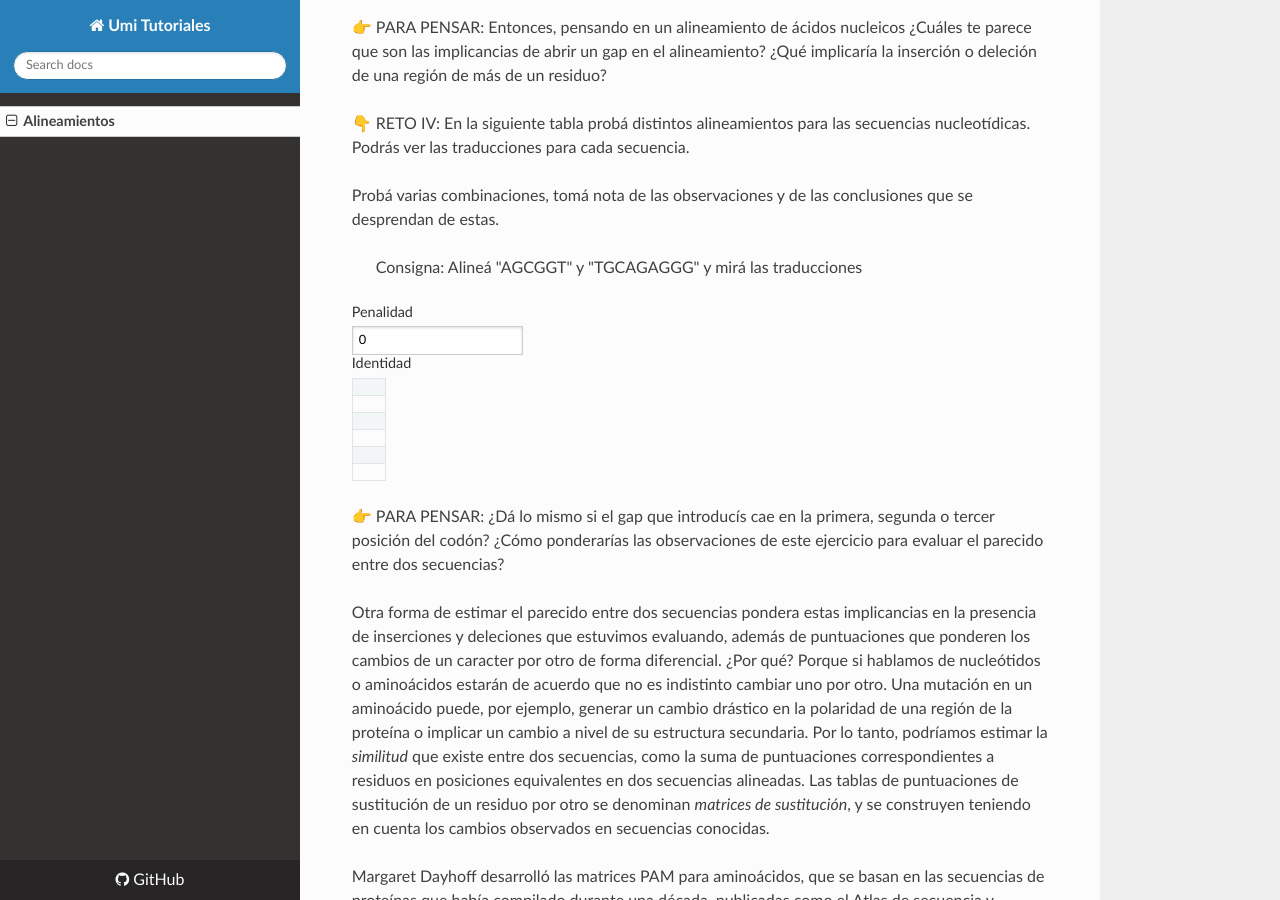
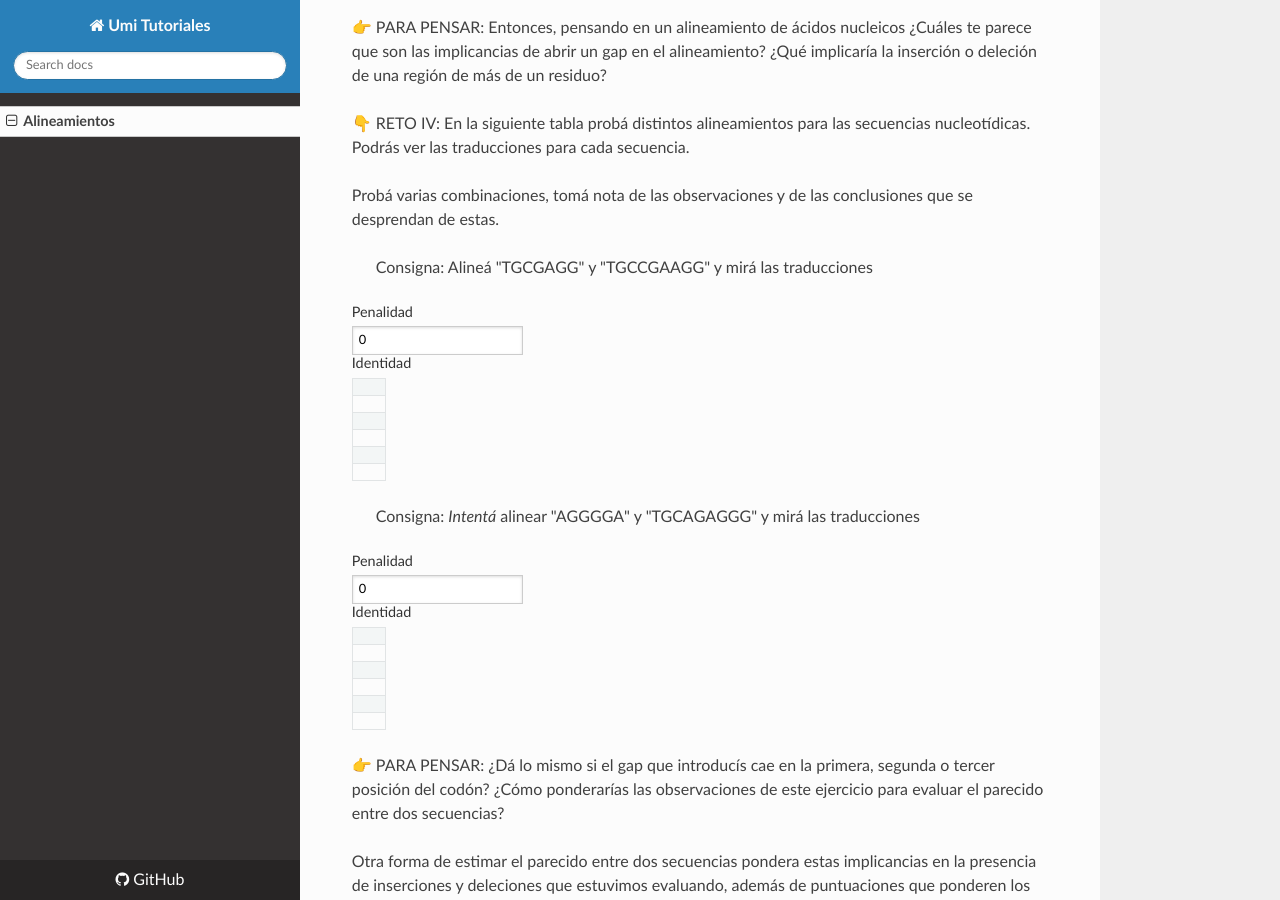
Before and after one commit to flbulgarelli/umi, an MkDocs documentation site: the page built from docs/index.md, in a window 1280 px wide and 900 px high, scrolled down 3657 px. Built offline with MkDocs 1.6.1, drawn with Linux system fonts in a browser that asks for light colours; nearby versions of some CDN libraries.

Commit message:
Adding some more intersting scenarios

```diff
--- a/docs/index.md
+++ b/docs/index.md
@@ -155,7 +155,7 @@ Ahora bien, como bien dijimos el objetivo de alinear secuencias es el de poder i
   </div>
 </div>
 
->  Consigna: Alineá "AGCGGT" y "TGCAGAGGG" y mirá las traducciones
+>  Consigna: Alineá "TGCGAGG" y "TGCCGAAGG" y mirá las traducciones
 
 <div class="umi-alignment-card" style="width: 84%">
    <div class="umi-alignment-inputs">
@@ -175,16 +175,59 @@ Ahora bien, como bien dijimos el objetivo de alinear secuencias es el de poder i
     <tr class="umi-alignment-results">
       <td class="umi-alignment-general-result"></td>
     </tr>
-    <tr class="umi-alignment-row"  data-align-expected="---AGCGGT" data-align-initial="AGCGGT----">
+    <tr class="umi-alignment-row"  data-align-expected="TGC-G-AGG" data-align-initial="TGCGAGG--">
       <td class="umi-alignment-word-result"></td>
     </tr>
-    <tr class="umi-alignment-translations" data-translation-expected="SG-">
+    <tr class="umi-alignment-translations" data-translation-expected="C-R">
       <td class="umi-alignment-translations-result"></td>
     </tr>
-    <tr class="umi-alignment-row" data-align-expected="TGCAGAGGG" data-align-initial="TGCAGAGGG">
+    <tr class="umi-alignment-row" data-align-expected="TGCCGAAGG" data-align-initial="TGCCGAAGG">
       <td class="umi-alignment-word-result"></td>
     </tr>
-    <tr class="umi-alignment-translations" data-translation-expected="CRG">
+    <tr class="umi-alignment-translations" data-translation-expected="CRR">
+      <td class="umi-alignment-translations-result"></td>
+    </tr>
+    <tr class="umi-alignment-translation-results">
+      <td class="umi-alignment-general-result"></td>
+    </tr>
+  </table>
+
+  <div class="umi-alignment-card-results">
+    <span class="umi-alignment-card-result" ></span>
+  </div>
+</div>
+
+
+>  Consigna: _Intentá_ alinear "AGGGGA" y "TGCAGAGGG" y mirá las traducciones
+
+<div class="umi-alignment-card" style="width: 84%">
+   <div class="umi-alignment-inputs">
+    <div class="umi-alignment-input">
+      <label for="umi-alignment-gap-penalty-2">Penalidad</label>
+      <input id="umi-alignment-gap-penalty-2" class="umi-alignment-gap-penalty" type="number" min="0" value="0">
+    </div>
+
+
+  <div class="umi-alignment-input">
+      <label for="umi-alignment-identity-level-2">Identidad</label>
+      <span id="umi-alignment-identity-level-2" class="umi-alignment-identity-level"></span>
+    </div>
+  </div>
+
+  <table class="umi-alignment-table" >
+    <tr class="umi-alignment-results">
+      <td class="umi-alignment-general-result"></td>
+    </tr>
+    <tr class="umi-alignment-row"  data-align-expected="---AGGGGA" data-align-initial="AGGGGA----">
+      <td class="umi-alignment-word-result"></td>
+    </tr>
+    <tr class="umi-alignment-translations" data-translation-expected="-RG">
+      <td class="umi-alignment-translations-result"></td>
+    </tr>
+    <tr class="umi-alignment-row" data-align-expected="TG-AGAGGG" data-align-initial="TGAGAGGG-">
+      <td class="umi-alignment-word-result"></td>
+    </tr>
+    <tr class="umi-alignment-translations" data-translation-expected="-RG">
       <td class="umi-alignment-translations-result"></td>
     </tr>
     <tr class="umi-alignment-translation-results">
```
